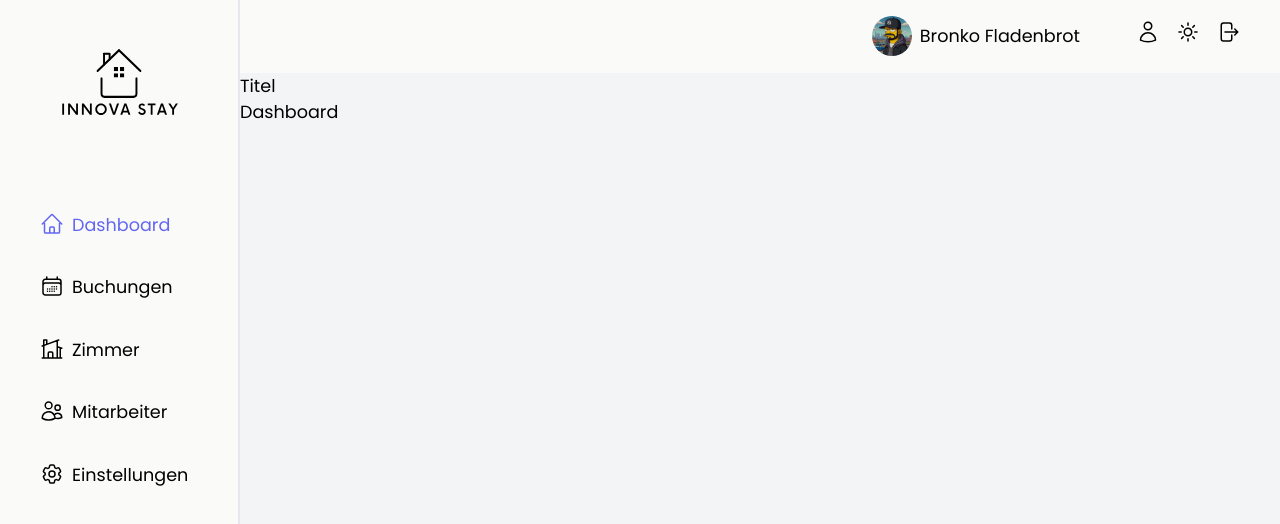
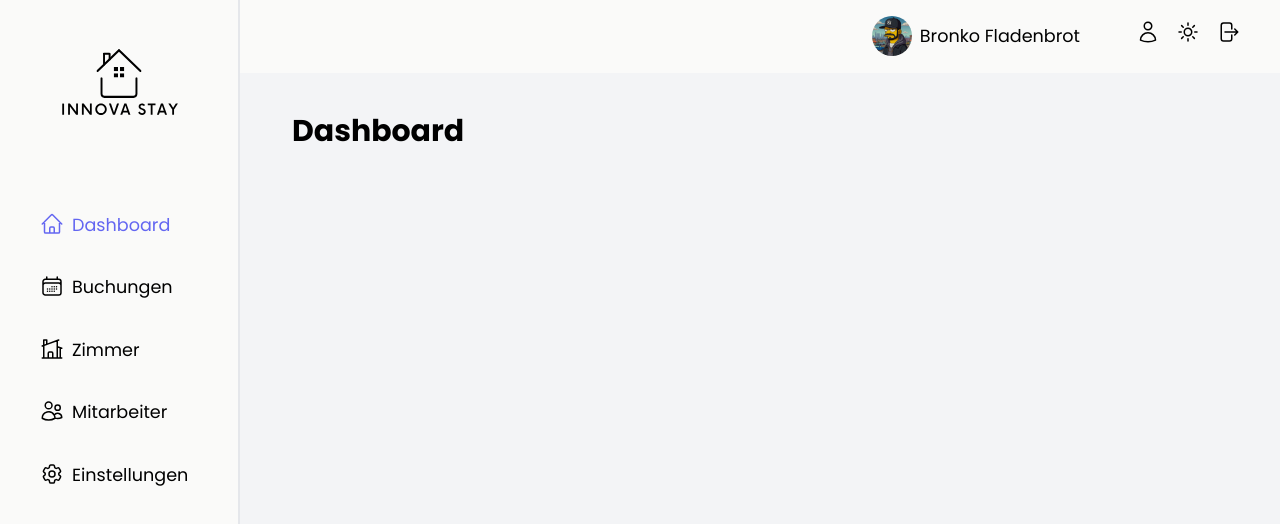
Before and after one commit to TonySN90/innovastay, a React (Vite) app: page /dashboard in a window 1280 px wide. Shown: the top 524 px of the page. Built offline with nearby package versions, Linux system fonts and the light colour scheme; a web font is replaced by a local one.

Commit message:
add Main Titles

```diff
--- a/src/pages/Bookings.tsx
+++ b/src/pages/Bookings.tsx
@@ -1,5 +1,11 @@
+import Heading from "../ui/Heading";
+
 function Bookings() {
-  return <div>Bookings</div>;
+  return (
+    <div>
+      <Heading title="Buchungen" />
+    </div>
+  );
 }
 
 export default Bookings;
--- a/src/pages/Cabins.tsx
+++ b/src/pages/Cabins.tsx
@@ -1,5 +1,11 @@
+import Heading from "../ui/Heading";
+
 function Cabins() {
-  return <div>Cabins</div>;
+  return (
+    <div>
+      <Heading title="Zimmer" />
+    </div>
+  );
 }
 
 export default Cabins;
--- a/src/pages/Dashboard.tsx
+++ b/src/pages/Dashboard.tsx
@@ -1,5 +1,11 @@
+import Heading from "../ui/Heading";
+
 function Dashboard() {
-  return <div>Dashboard</div>;
+  return (
+    <div>
+      <Heading title="Dashboard" />
+    </div>
+  );
 }
 
 export default Dashboard;
--- a/src/pages/Settings.tsx
+++ b/src/pages/Settings.tsx
@@ -1,5 +1,11 @@
+import Heading from "../ui/Heading";
+
 function Settings() {
-  return <div>Settings</div>;
+  return (
+    <div>
+      <Heading title="Einstellungen" />
+    </div>
+  );
 }
 
 export default Settings;
--- a/src/pages/Users.tsx
+++ b/src/pages/Users.tsx
@@ -1,5 +1,11 @@
+import Heading from "../ui/Heading";
+
 function Users() {
-  return <div>Users</div>;
+  return (
+    <div>
+      <Heading title="Mitarbeiter" />
+    </div>
+  );
 }
 
 export default Users;
--- a/src/ui/Heading.tsx
+++ b/src/ui/Heading.tsx
@@ -1,5 +1,5 @@
-function Heading() {
-  return <h1>Titel</h1>;
+function Heading({ title }) {
+  return <h1 className="text-3xl font-bold">{title}</h1>;
 }
 
 export default Heading;
--- a/src/ui/Main.tsx
+++ b/src/ui/Main.tsx
@@ -1,10 +1,8 @@
-import Heading from "./Heading";
 import MainContent from "./MainContent";
 
 function Main({ children }) {
   return (
     <main className="bg-gray-100 h-[100%]">
-      <Heading />
       <MainContent content={children} />
     </main>
   );
--- a/src/ui/MainContent.tsx
+++ b/src/ui/MainContent.tsx
@@ -1,5 +1,5 @@
 function MainContent({ content }) {
-  return <div>{content}</div>;
+  return <div className="w-[90%] mx-auto mt-10">{content}</div>;
 }
 
 export default MainContent;
```
